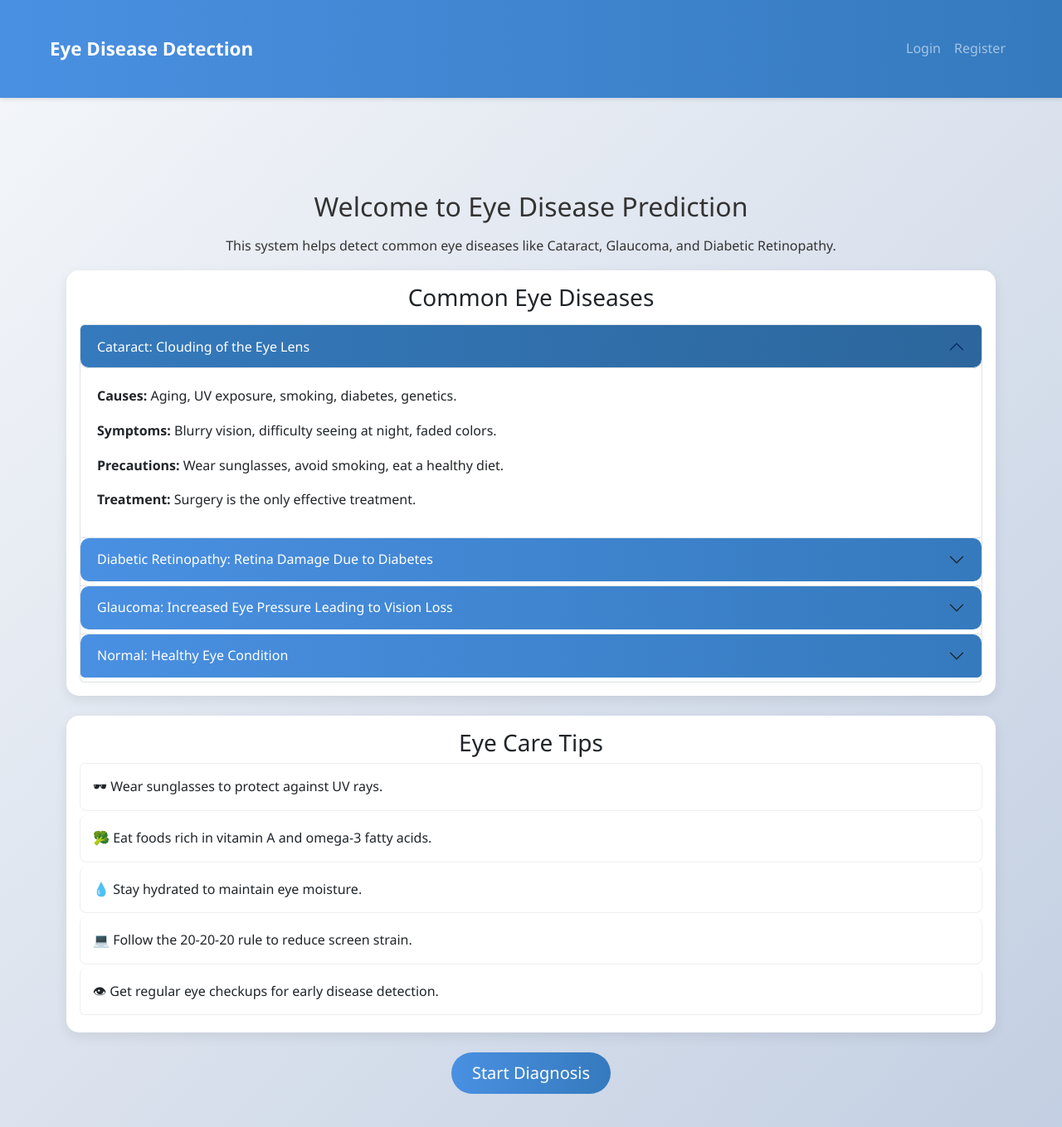
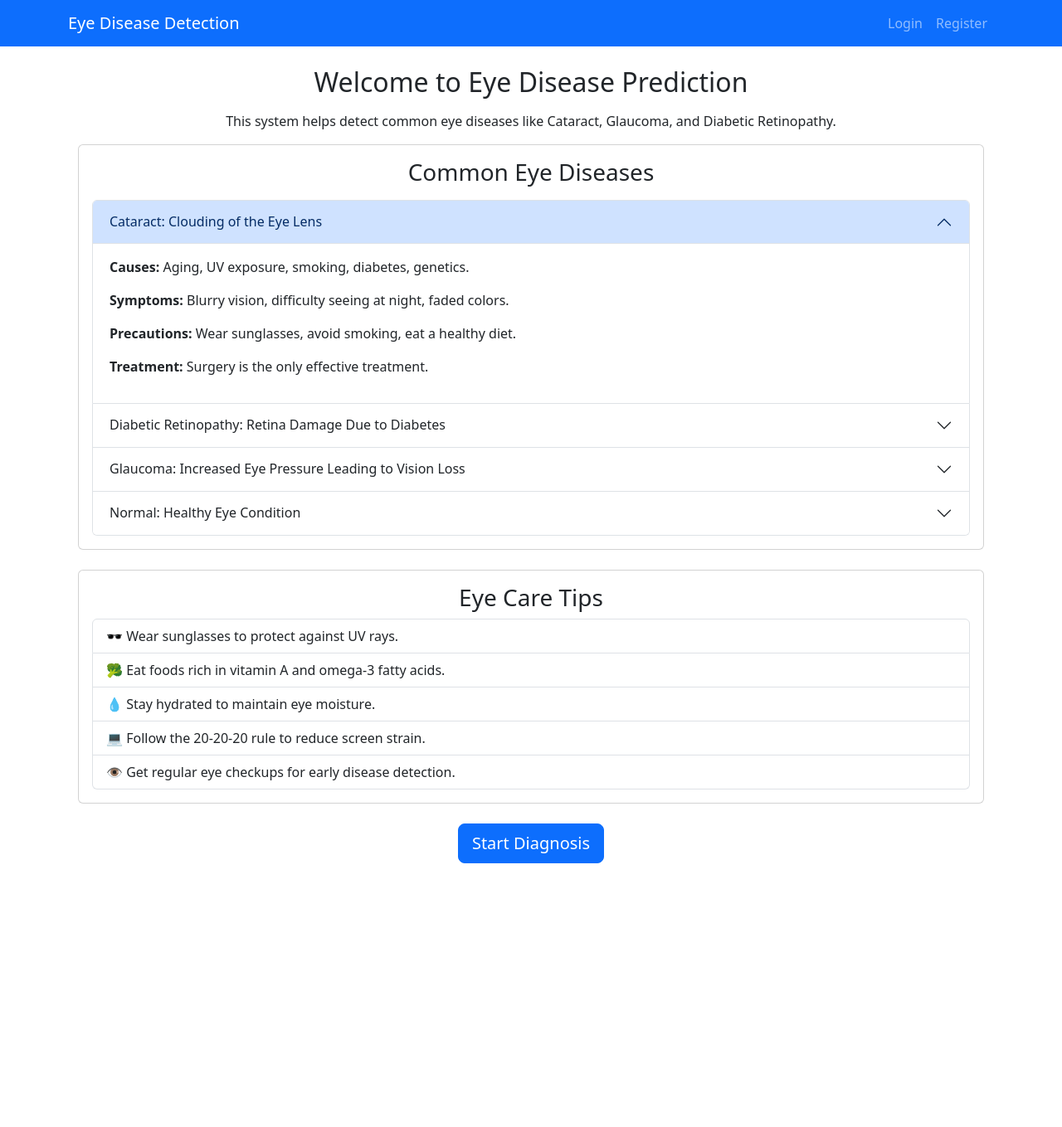
Before and after one commit to Himans30/Multiple-eye-disease-detection, a Flask app: page / in a window 1280 px wide. Shown: the whole page at 83% size. After the commit the page ends 1041 px from the top, so only its background shows below. Run offline with Flask 3, Linux system fonts and the light colour scheme.

Commit message:
Restored to '712af22e489ee8d68116ba6be1c6cb1c55319510'
Replit-Restored-To: 712af22e489ee8d68116ba6be1c6cb1c55319510

```diff
--- a/static/style.css
+++ b/static/style.css
@@ -1,126 +1,43 @@
+body {
+    font-family: 'Arial', sans-serif;
+    background-color: #f8f9fa;
+}
 
-/* Base styles */
-body {
-    font-family: 'Segoe UI', Tahoma, Geneva, Verdana, sans-serif;
-    background: linear-gradient(135deg, #f5f7fa 0%, #c3cfe2 100%);
-    color: #333;
-    line-height: 1.6;
+.card {
+    padding: 20px;
+    border-radius: 10px;
+    box-shadow: 0 0 10px rgba(0, 0, 0, 0.1);
 }
 
 .navbar {
-    background: linear-gradient(to right, #4a90e2, #357abd) !important;
-    box-shadow: 0 2px 5px rgba(0,0,0,0.1);
-    padding: 1rem 0;
+    margin-bottom: 20px;
 }
 
-.navbar-brand {
-    font-weight: 600;
-    font-size: 1.4rem;
+
+body {
+    font-family: Arial, sans-serif;
+    text-align: center;
+    background-color: #f4f4f4;
 }
-
 .container {
-    max-width: 1200px;
+    max-width: 900px;
     margin: auto;
     padding: 20px;
 }
-
-/* Cards */
-.card {
-    border: none;
-    border-radius: 15px;
-    box-shadow: 0 5px 15px rgba(0,0,0,0.08);
-    transition: transform 0.3s ease;
-    background: white;
-    margin-bottom: 20px;
-}
-
-.card:hover {
-    transform: translateY(-5px);
-}
-
-/* Buttons */
-.btn {
-    border-radius: 25px;
-    padding: 10px 25px;
-    font-weight: 500;
-    transition: all 0.3s ease;
-}
-
-.btn-primary {
-    background: linear-gradient(to right, #4a90e2, #357abd);
-    border: none;
-}
-
-.btn-primary:hover {
-    background: linear-gradient(to right, #357abd, #2c669c);
-    transform: translateY(-2px);
-}
-
-/* Accordion customization */
 .accordion-button {
-    background: linear-gradient(to right, #4a90e2, #357abd);
-    color: white;
-    border-radius: 10px;
-    margin-bottom: 5px;
-}
-
-.accordion-button:not(.collapsed) {
-    background: linear-gradient(to right, #357abd, #2c669c);
+    font-weight: bold;
+    background-color: #007BFF;
     color: white;
 }
-
-/* List groups */
+.accordion-button:not(.collapsed) {
+    background-color: #0056b3;
+}
 .list-group-item {
-    border-radius: 8px;
-    margin-bottom: 5px;
-    border: 1px solid #eee;
-    padding: 15px;
+    font-size: 16px;
 }
-
-/* Form elements */
-input, select, textarea {
-    border-radius: 8px !important;
-    border: 1px solid #ddd !important;
-    padding: 10px 15px !important;
+.btn-primary {
+    background-color: #007BFF;
+    border: none;
+    padding: 10px 20px;
+    font-size: 18px;
 }
-
-/* Upload area */
-#drop-area {
-    border: 2px dashed #4a90e2;
-    border-radius: 15px;
-    padding: 20px;
-    text-align: center;
-    transition: all 0.3s ease;
-}
-
-#drop-area.dragging {
-    background: rgba(74, 144, 226, 0.1);
-    border-color: #357abd;
-}
-
-/* Loading spinner */
-#loading-spinner {
-    border: 4px solid #f3f3f3;
-    border-top: 4px solid #4a90e2;
-    border-radius: 50%;
-    width: 40px;
-    height: 40px;
-    animation: spin 1s linear infinite;
-}
-
-@keyframes spin {
-    0% { transform: rotate(0deg); }
-    100% { transform: rotate(360deg); }
-}
-
-/* Responsive adjustments */
-@media (max-width: 768px) {
-    .container {
-        padding: 10px;
-    }
-
-    .btn {
-        width: 100%;
-        margin-bottom: 10px;
-    }
-}
--- a/templates/base.html
+++ b/templates/base.html
@@ -5,8 +5,7 @@
     <meta name="viewport" content="width=device-width, initial-scale=1.0">
     <title>{% block title %}Eye Disease Detection{% endblock %}</title>
     <link rel="stylesheet" href="https://cdn.jsdelivr.net/npm/bootstrap@5.3.0/dist/css/bootstrap.min.css">
-    <link rel="stylesheet" href="https://cdnjs.cloudflare.com/ajax/libs/font-awesome/6.0.0/css/all.min.css">
-    <link rel="stylesheet" href="{{ url_for('static', filename='style.css') }}">
+    <link rel="stylesheet" href="{{ url_for('static', filename='styles.css') }}">
 </head>
 <body>
 
```
